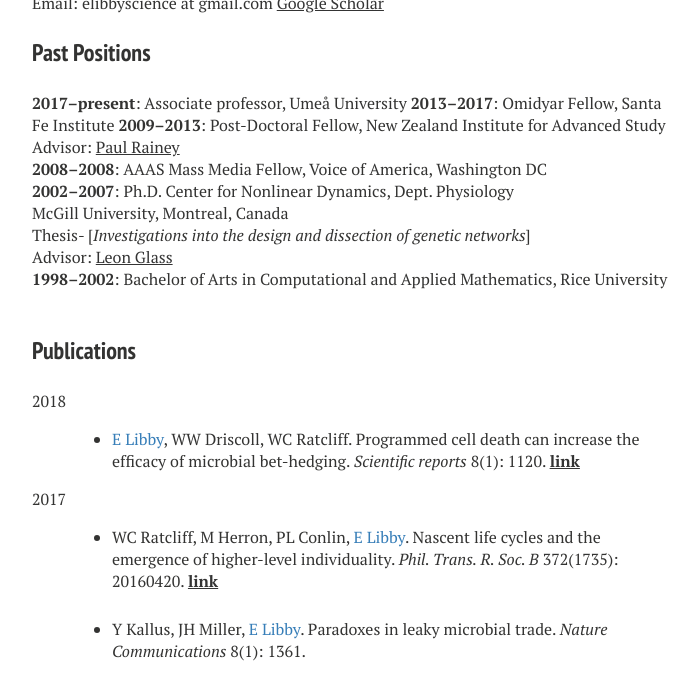
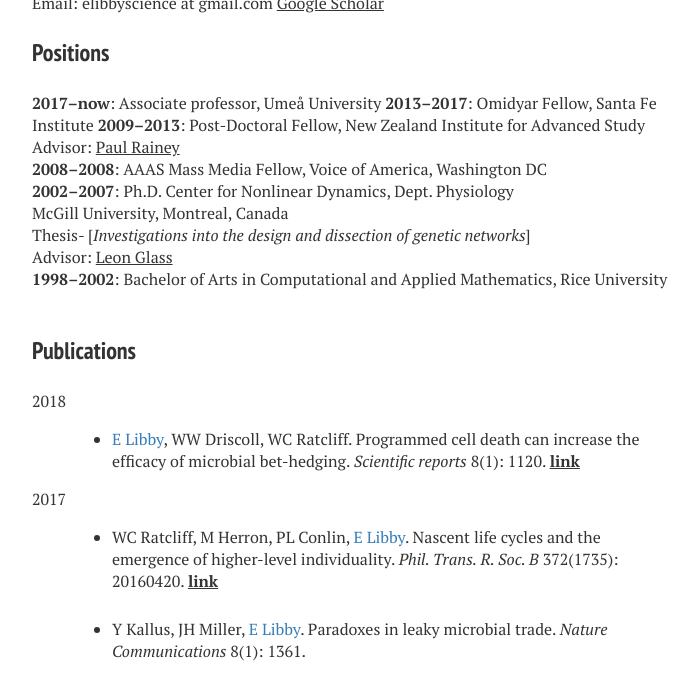
Before and after one commit to ericlibby/oldweb, a Jekyll site: the page built from p_publications/index.md, in a window 1280 px wide and 900 px high, scrolled down 322 px, cut to the strip 223-900 px from the top of the window. Shown: the whole strip, without its empty margins (288-985 px from the left). Built offline with Jekyll 4.4.1, drawn with Linux system fonts in a browser that asks for light colours; nearby versions of some CDN libraries.

Commit message:
pub page

```diff
--- a/p_publications/index.md
+++ b/p_publications/index.md
@@ -17,8 +17,8 @@ Email: elibbyscience at gmail.com
 
 
 
-### Past Positions
-**2017--present**: Associate professor, Ume&aring; University
+### Positions
+**2017--now**: Associate professor, Ume&aring; University
 **2013--2017**: Omidyar Fellow, Santa Fe Institute
 **2009--2013**: Post-Doctoral Fellow, New Zealand Institute for Advanced Study
 	Advisor: [Paul Rainey](http://evolution.massey.ac.nz)
```
